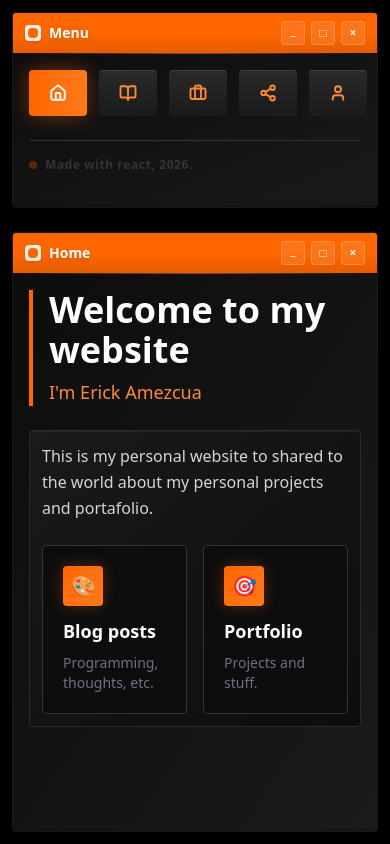
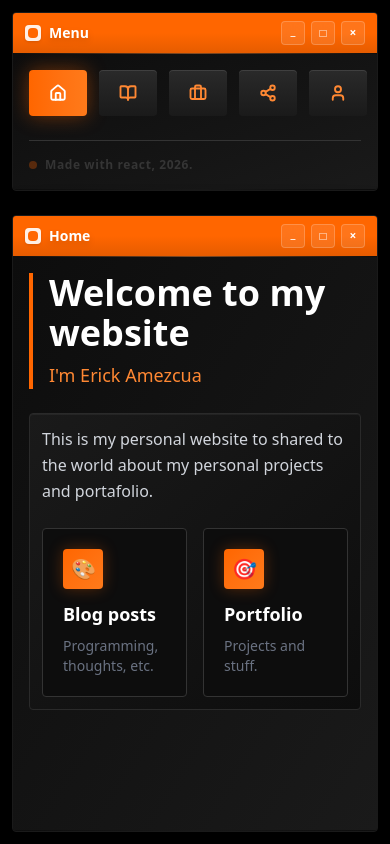
Before and after one commit to Orick08/orick08.github.io, a React (Vite) app: page / in a window 390 px wide. Built offline with nearby package versions, Linux system fonts and the light colour scheme.

Commit message:
Fixes problem when main content is not full in mobile version

```diff
--- a/src/App.jsx
+++ b/src/App.jsx
@@ -26,7 +26,7 @@ export default function App() {
     <div className="min-h-screen bg-[#000000] p-3 lg:p-8 flex flex-col lg:flex-row gap-6 overflow-auto">
       {/* Menu Window - Left Side */}
       {/* TODO: make this max width 200px */}
-      <XPWindow title="Menu" className="h-fit flex-1">
+      <XPWindow title="Menu" className="h-fit lg:flex-1">
         <div className="p-4">
           <nav className="flex flex-row lg:flex-col gap-3">
             {menuItems.map((item) => {
```
